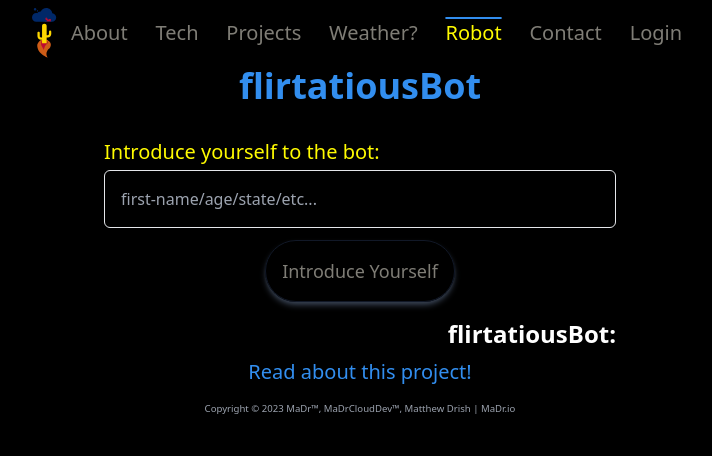
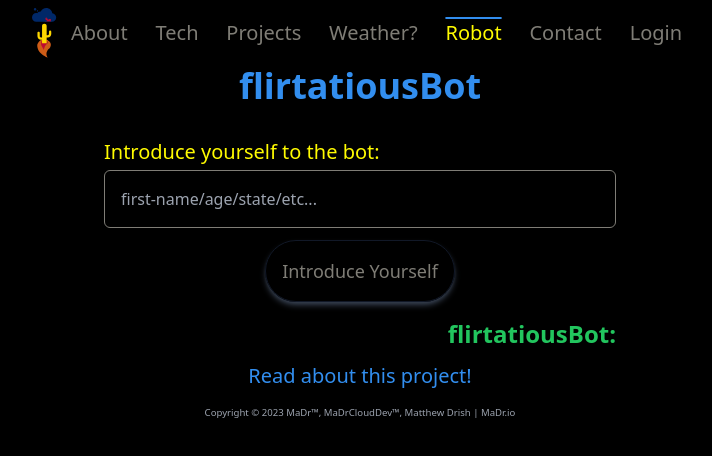
Before and after one commit to MaDrCloudDev/svelteKitOpenAi, a SvelteKit app: page / in a window 1280 px wide. Shown: the top 456 px of the page, without its empty margins (280-992 px from the left). Built offline with nearby package versions, Linux system fonts and the light colour scheme.

Commit message:
update visibility
update visibility

```diff
--- a/src/routes/+page.svelte
+++ b/src/routes/+page.svelte
@@ -69,7 +69,7 @@
 	<label class="text-[#fffb00] text-xl mb-1" for="context">Introduce yourself to the bot:</label>
 	<input
 		placeholder="first-name/age/state/etc..."
-		class="bg-black rounded-md border text-[#328eef] p-4"
+		class="bg-black rounded-md border-[#7f7d76] border text-[#328eef] p-4"
 		name="context"
 		bind:value={context}
 	/>
@@ -79,9 +79,9 @@
 		>Introduce Yourself</button
 	>
 	<div class="pt-4">
-		<h2 class="text-2xl font-bold text-right">flirtatiousBot:</h2>
+		<h2 class="text-2xl font-bold text-right text-green-500 mb-1">flirtatiousBot:</h2>
 		{#if answer}
-			<p>{answer}</p>
+			<p class="text-2xl border rounded-2xl p-4">{answer}</p>
 		{/if}
 	</div>
 </form>
```
